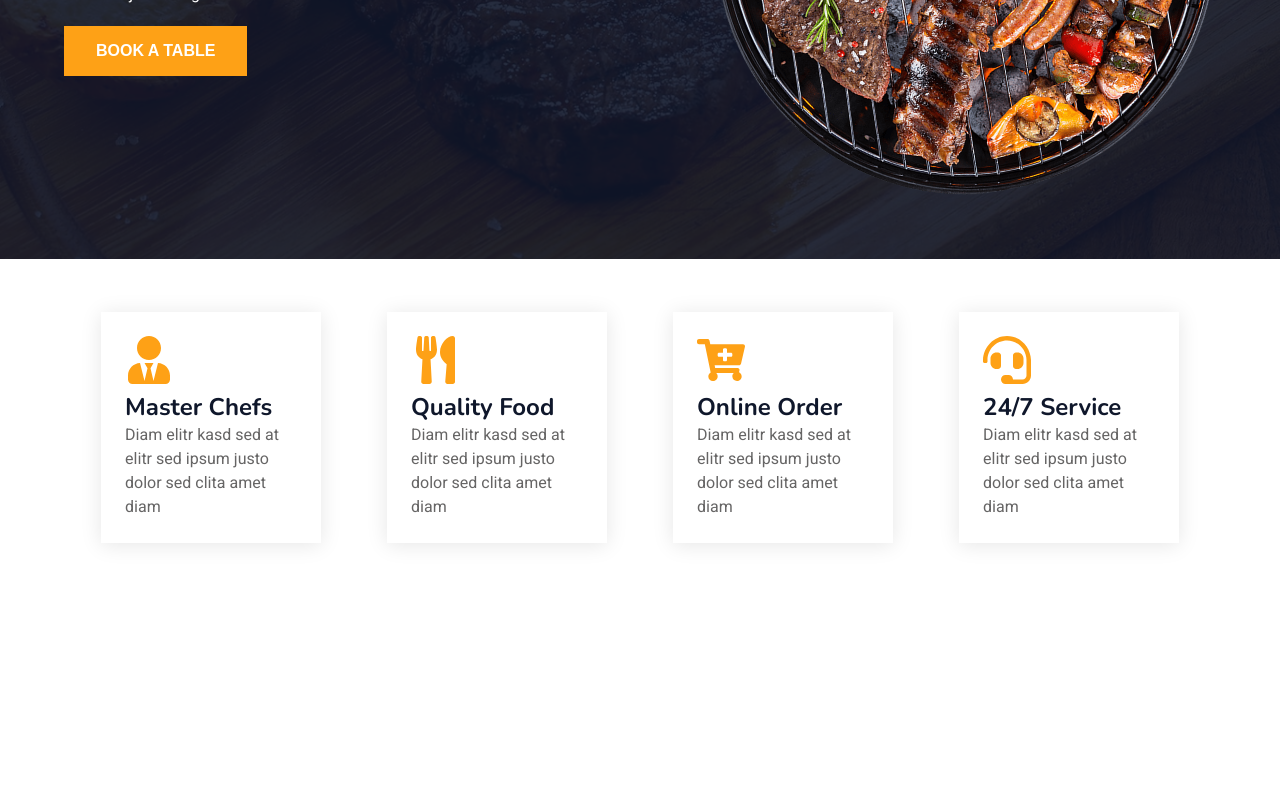
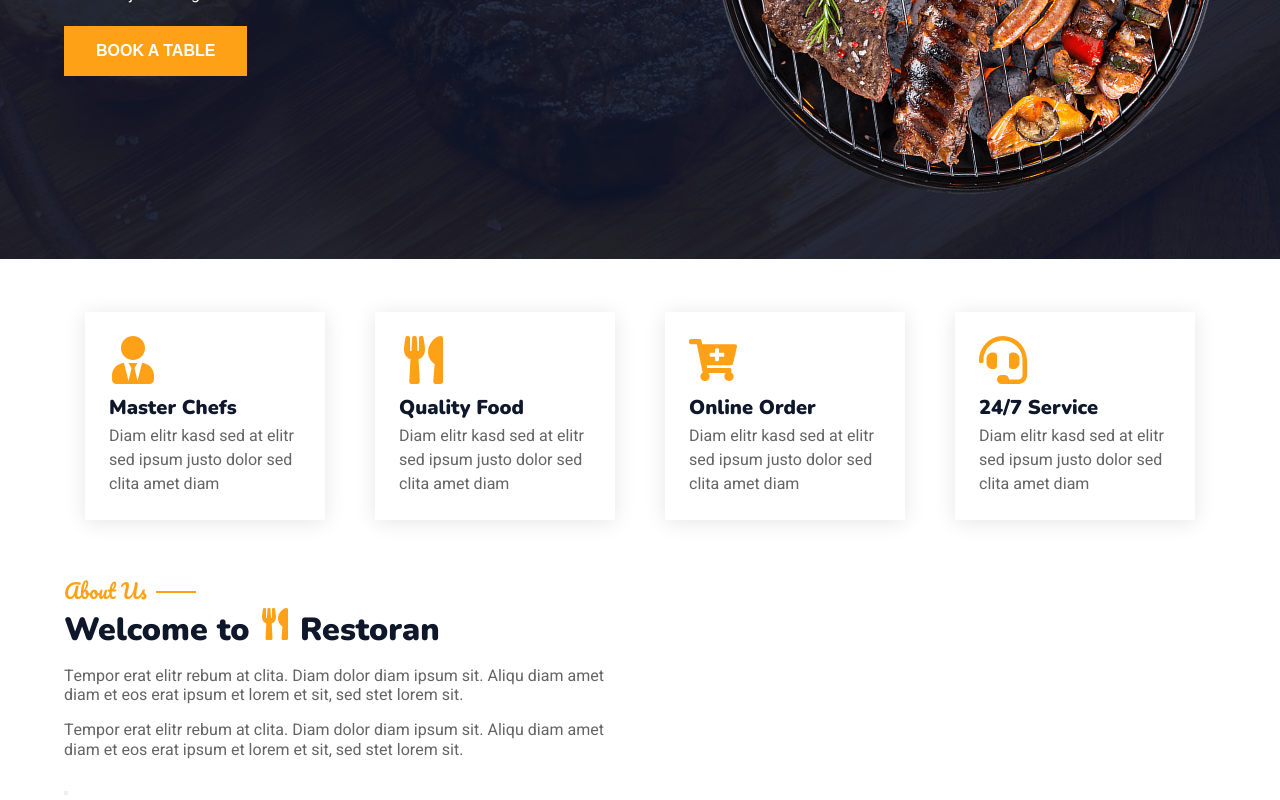
Before and after one commit to JeanLuca999/react-multi-page-website, a React (Create React App) app: page / in a window 1280 px wide. Shown: the part 444-1244 px from the top of the page. Before the commit the page ends 1040 px from the top, so only its background shows below. Built offline with nearby package versions, Linux system fonts and the light colour scheme.

Commit message:
Iniciando WelcomeSection e alterando font weight da Nunito

```diff
--- a/public/index.html
+++ b/public/index.html
@@ -29,7 +29,7 @@
     <!--Google fonts-->
     <link rel="preconnect" href="https://fonts.googleapis.com">
     <link rel="preconnect" href="https://fonts.gstatic.com" crossorigin>
-    <link href="https://fonts.googleapis.com/css2?family=Heebo:wght@300;400;700&family=Nunito:ital,wght@0,300;0,400;0,500;0,600;0,700;1,300&family=Pacifico&display=swap" rel="stylesheet">
+    <link href="https://fonts.googleapis.com/css2?family=Heebo:wght@300;400;700&family=Nunito:ital,wght@0,300;0,400;0,500;0,600;0,900;1,300&family=Pacifico&display=swap" rel="stylesheet">
     <!--/Google fonts-->
   </head>
   <body>
--- a/src/components/Card/style.js
+++ b/src/components/Card/style.js
@@ -8,10 +8,11 @@ export const Icon = styled.img`
 
 export const Title = styled.span`
   display: block;
-  font-size: 24px;
+  font-size: 1.25rem;
   font-weight: bolder;
   font-family: "Nunito", sans-serif;
   color: #0f172b;
+  margin: 3px 0;
 `;
 
 export const Text = styled.p`
@@ -22,7 +23,7 @@ export const Text = styled.p`
 export const Wrapper = styled.div`
   padding: 24px;
   margin: 5px;
-  max-width: 220px;
+  max-width: 240px;
   width: 90%;
   box-shadow: 0 2px 20px rgba(0, 0, 0, 0.1);
   transition: all 0.4s ease;
@@ -30,12 +31,12 @@ export const Wrapper = styled.div`
 
   &:hover,
   &:focus {
+    background-color: #fea116;
     ${Title} {
       color: #fff;
     }
     ${Text} {
       color: #fff;
     }
-    background-color: #fea116;
   }
 `;
--- /dev/null
+++ b/src/components/WelcomeSection/index.js
@@ -0,0 +1,35 @@
+import {
+  WelcomeSectionWrapper,
+  TextContainer,
+  CursiveText,
+  Title,
+  Icon,
+  Text,
+  MetricsInfo,
+  Button,
+} from "./style";
+
+import logo from "../../assets/logo.svg";
+
+export default function WelcomeSection() {
+  return (
+    <WelcomeSectionWrapper>
+      <TextContainer>
+        <CursiveText>About Us</CursiveText>
+        <Title>
+          Welcome to <Icon src={logo} /> Restoran
+        </Title>
+        <Text>
+          Tempor erat elitr rebum at clita. Diam dolor diam ipsum sit. Aliqu
+          diam amet diam et eos erat ipsum et lorem et sit, sed stet lorem sit.
+        </Text>
+        <Text>
+          Tempor erat elitr rebum at clita. Diam dolor diam ipsum sit. Aliqu
+          diam amet diam et eos erat ipsum et lorem et sit, sed stet lorem sit.
+        </Text>
+        <MetricsInfo></MetricsInfo>
+        <Button></Button>
+      </TextContainer>
+    </WelcomeSectionWrapper>
+  );
+}
--- /dev/null
+++ b/src/components/WelcomeSection/style.js
@@ -0,0 +1,84 @@
+import styled from "styled-components";
+
+export const WelcomeSectionWrapper = styled.section`
+  width: 90%;
+  max-width: 1200px;
+  margin: 0 auto;
+  display: grid;
+  grid-template-columns: 1fr;
+  grid-template-rows: 1fr 1fr;
+
+  @media screen and (min-width: 800px) {
+    grid-template-columns: 1fr 1fr;
+    grid-template-rows: 1fr;
+  }
+`;
+
+export const TextContainer = styled.div``;
+
+export const CursiveText = styled.span`
+  position: relative;
+  font-family: "Pacifico", cursive;
+  font-size: 1.25rem;
+  color: #fea116;
+
+  &::before {
+    position: absolute;
+    display: block;
+    content: "";
+    width: 40px;
+    height: 2px;
+    background-color: #fea116;
+    top: 50%;
+    right: calc(-60% - 10px);
+
+    @media screen and (min-width: 800px) {
+      right: -60%;
+    }
+  }
+
+  &::after {
+    position: absolute;
+    display: ${(props) => (props.left ? "block" : "none")};
+    content: "";
+    width: 40px;
+    height: 2px;
+    background-color: #fea116;
+    top: 50%;
+    right: calc(110% + 10px);
+
+    @media screen and (min-width: 800px) {
+      right: 110%;
+    }
+  }
+`;
+
+export const Title = styled.h2`
+  font-family: "Nunito", sans-serif;
+  font-size: 2rem;
+  color: #0f172b;
+  font-weight: bolder;
+  margin-bottom: 1rem;
+`;
+
+export const Icon = styled.img`
+  display: inline;
+  width: 2rem;
+  height: 2rem;
+  object-fit: contain;
+`;
+
+export const Text = styled.p`
+  color: #666565;
+  font-size: 1.25rem;
+  line-height: 1.2;
+  margin-bottom: 1rem;
+
+  @media screen and (min-width: 800px) {
+    font-size: 1rem;
+  }
+`;
+
+export const MetricsInfo = styled.div``;
+
+export const Button = styled.button``;
--- a/src/pages/Home.js
+++ b/src/pages/Home.js
@@ -2,6 +2,7 @@ import BackgroundPage from "../components/BackgroundPage";
 import CardSection from "../components/CardSection";
 import HomeBannerInfo from "../components/HomeBannerInfo";
 import NavBar from "../components/NavBar";
+import WelcomeSection from "../components/WelcomeSection";
 
 export default function Home() {
   return (
@@ -11,6 +12,7 @@ export default function Home() {
         <HomeBannerInfo />
       </BackgroundPage>
       <CardSection />
+      <WelcomeSection />
     </>
   );
 }
```
